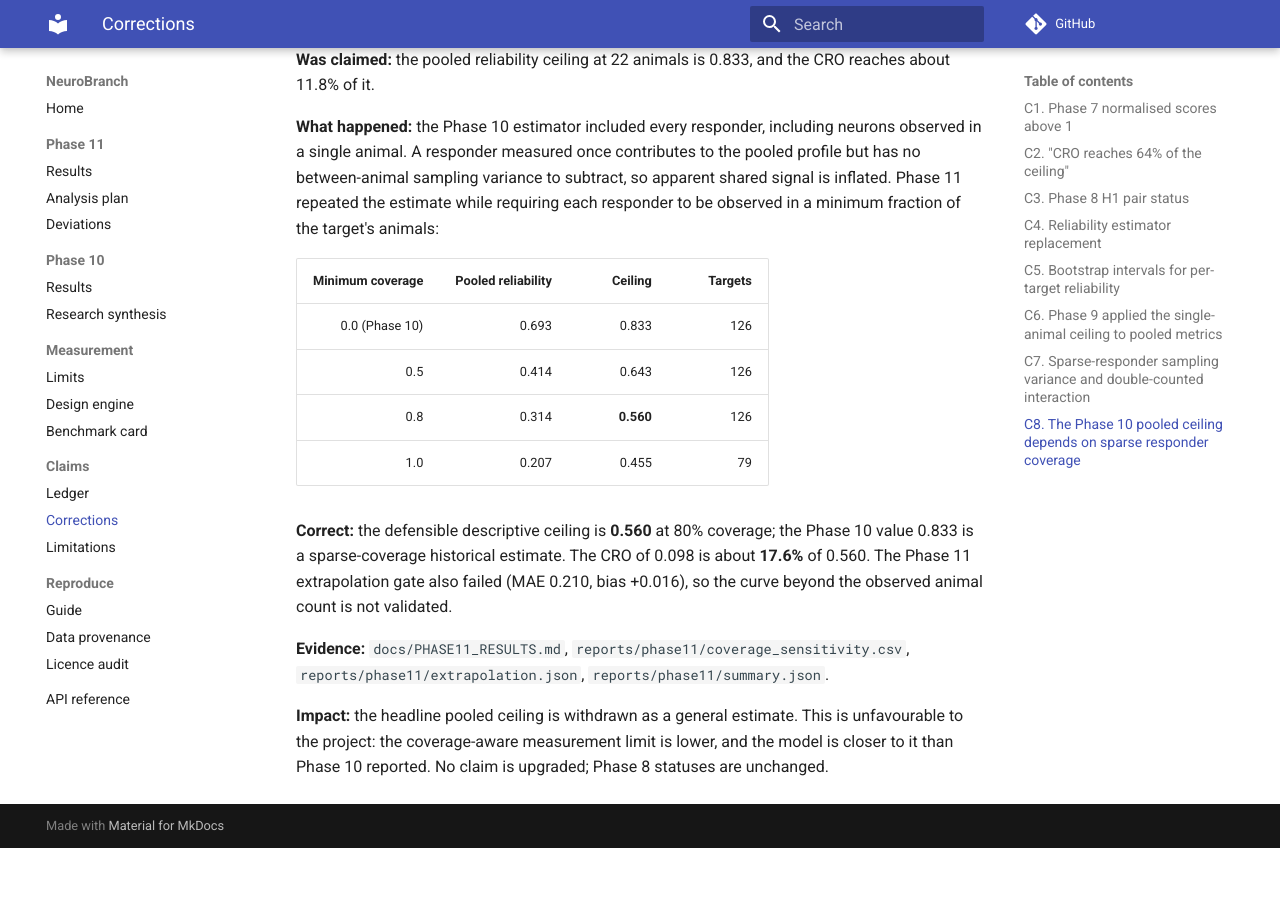
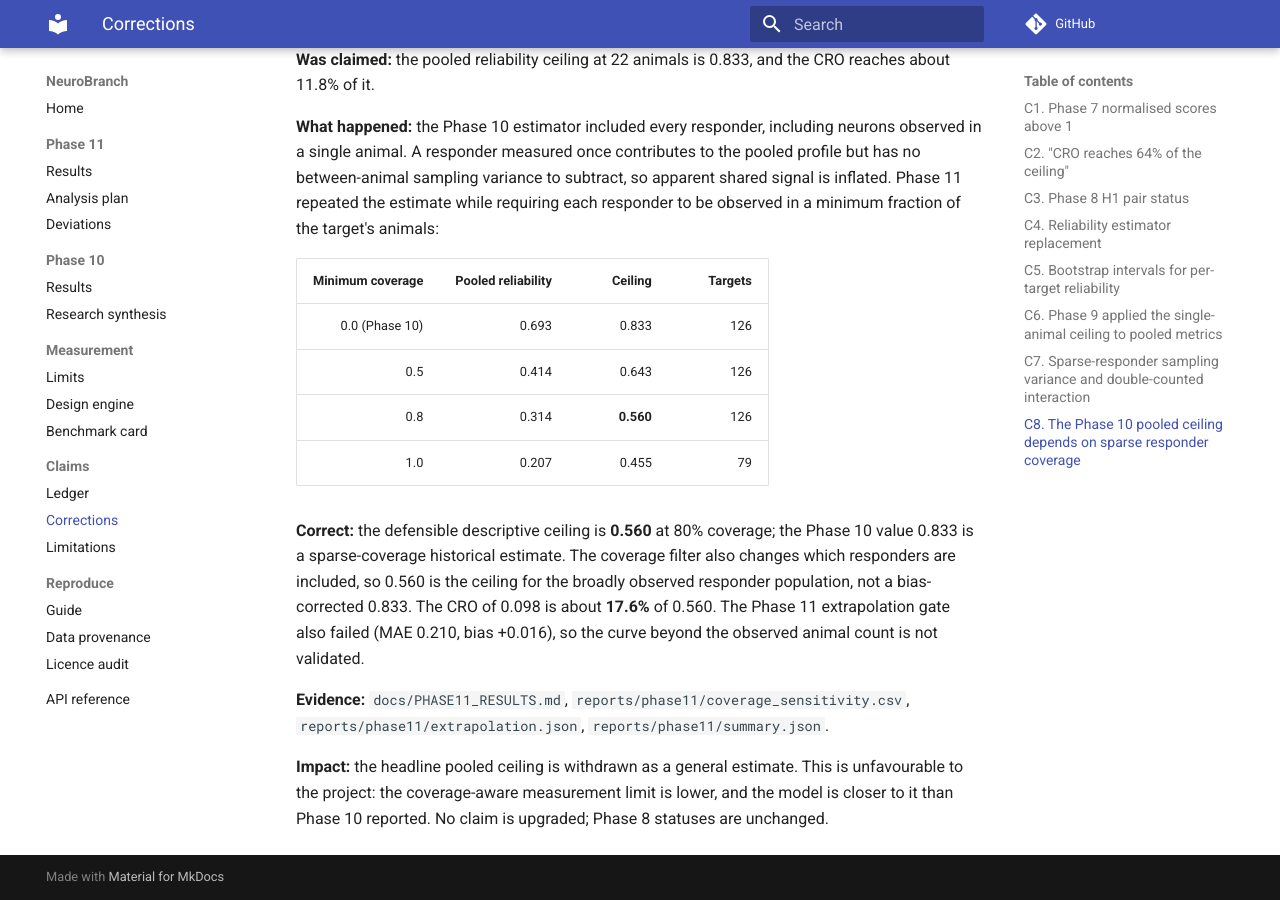
Before and after one commit to toniIepure25/neurobranch-celegans, an MkDocs documentation site: the page built from docs/CORRECTIONS.md, in a window 1280 px wide and 900 px high, scrolled down 3409 px. Built offline with MkDocs 1.6.1 and Material for MkDocs 9.7.7, drawn with Linux system fonts in a browser that asks for light colours; comment, search, counter and statistics services are not loaded; before the commit the page ends 4257 px from its top, so only the background shows below that.

Commit message:
Docs: note responder-population change in C8

```diff
--- a/docs/CORRECTIONS.md
+++ b/docs/CORRECTIONS.md
@@ -168,7 +168,9 @@ animals:
 | 1.0 | 0.207 | 0.455 | 79 |
 
 **Correct:** the defensible descriptive ceiling is **0.560** at 80% coverage;
-the Phase 10 value 0.833 is a sparse-coverage historical estimate. The CRO of
+the Phase 10 value 0.833 is a sparse-coverage historical estimate. The coverage
+filter also changes which responders are included, so 0.560 is the ceiling for
+the broadly observed responder population, not a bias-corrected 0.833. The CRO of
 0.098 is about **17.6%** of 0.560. The Phase 11 extrapolation gate also failed
 (MAE 0.210, bias +0.016), so the curve beyond the observed animal count is not
 validated.
```
